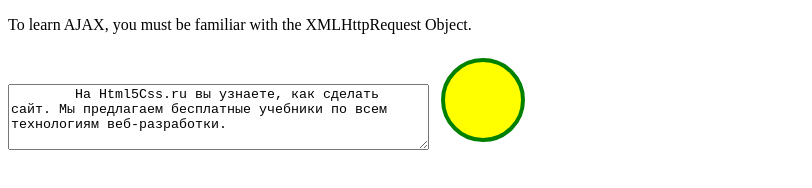
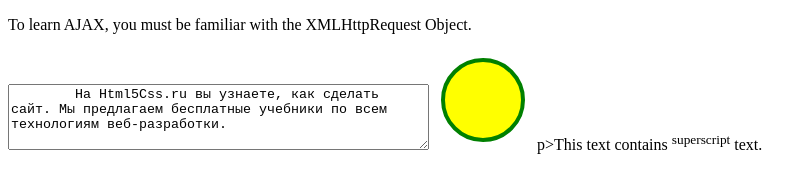
Before and after one commit to TalgarbekKubanychbekuulu/talgar5.html, a plain HTML site: page index.html in a window 1280 px wide. Shown: the whole page, without its empty margins (0-812 px from the left). Drawn offline with Linux system fonts and the light colour scheme.

Commit message:
added sup

```diff
--- a/index.html
+++ b/index.html
@@ -21,5 +21,7 @@
             <circle cx="50" cy="50" r="40" stroke="green" stroke-width="4" fill="yellow" />
           </svg>
 
+          p>This text contains <sup>superscript</sup> text.</p>
+
 </body>
 </html>
```
